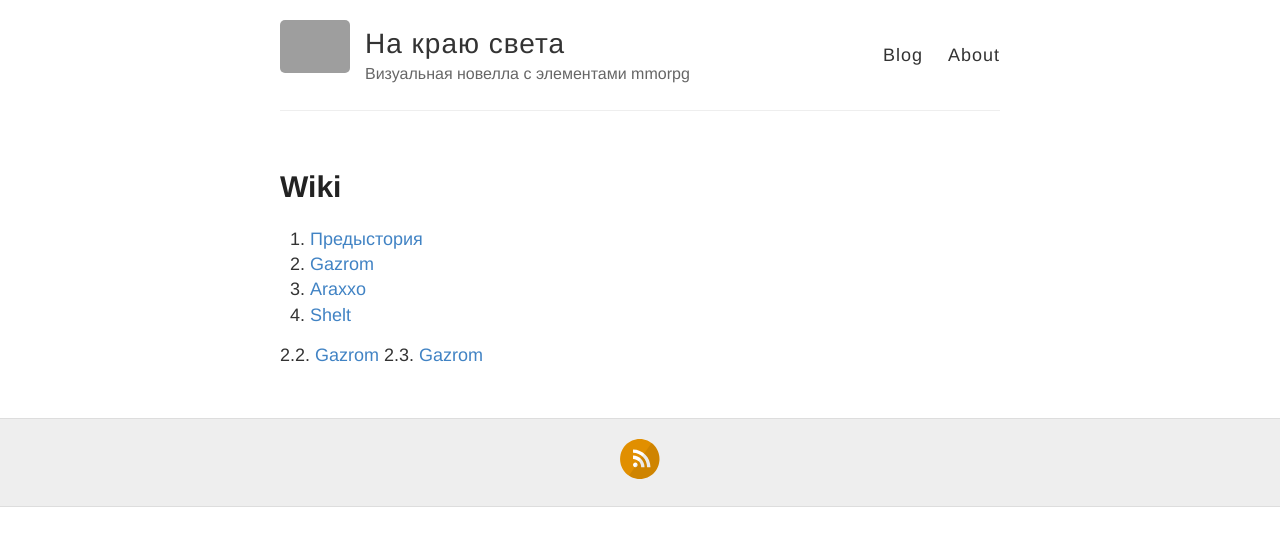
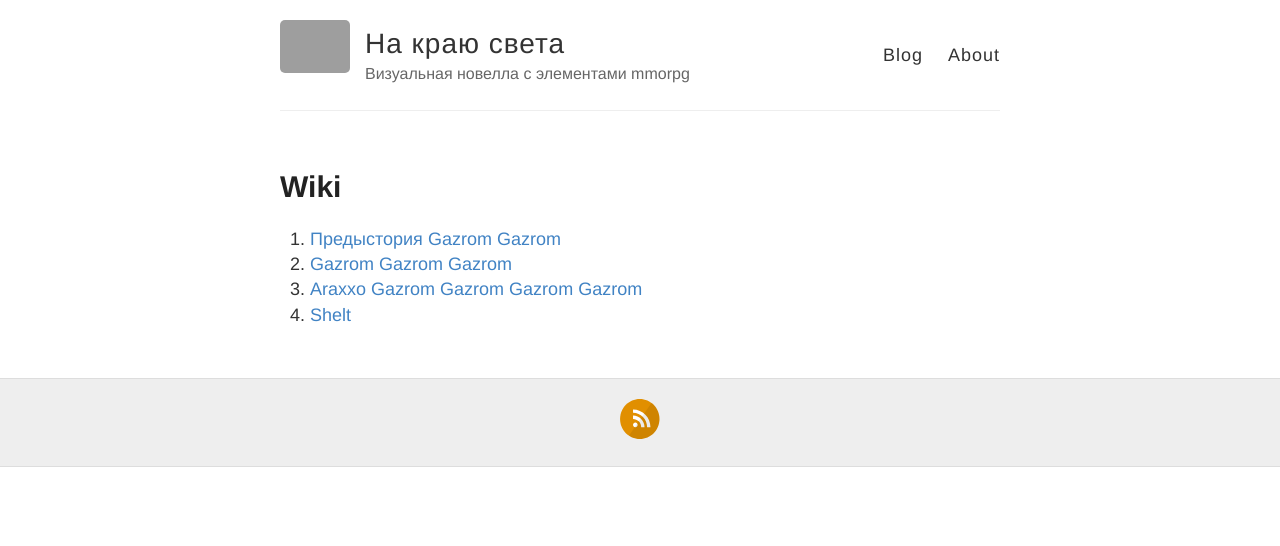
Before and after one commit to IPv6/kristallum, a Jekyll site: the page built from _pages/wiki-index.md, in a window 1280 px wide. Shown: the top 546 px of the page. Built offline with Jekyll 4.4.1, drawn with Linux system fonts in a browser that asks for light colours; grey boxes are pictures that could not be loaded.

Commit message:
sublists test

```diff
--- a/_pages/wiki-index.md
+++ b/_pages/wiki-index.md
@@ -5,9 +5,14 @@ permalink: /pages/wiki-index/
 ---
 
 1. [Предыстория]({% post_url 2016-1-05-Wiki-Gamestory %})
+	[Gazrom]({% post_url 2016-1-04-Wiki-Corp1 %})
+	[Gazrom]({% post_url 2016-1-04-Wiki-Corp1 %})
 2. [Gazrom]({% post_url 2016-1-04-Wiki-Corp1 %})
+	[Gazrom]({% post_url 2016-1-04-Wiki-Corp1 %})
+	[Gazrom]({% post_url 2016-1-04-Wiki-Corp1 %})
 3. [Araxxo]({% post_url 2016-1-03-Wiki-Corp2 %})
+	[Gazrom]({% post_url 2016-1-04-Wiki-Corp1 %})
+	[Gazrom]({% post_url 2016-1-04-Wiki-Corp1 %})
+	[Gazrom]({% post_url 2016-1-04-Wiki-Corp1 %})
+	[Gazrom]({% post_url 2016-1-04-Wiki-Corp1 %})
 4. [Shelt]({% post_url 2016-1-02-Wiki-Corp3 %})
-
-2.2. [Gazrom]({% post_url 2016-1-04-Wiki-Corp1 %})
-2.3. [Gazrom]({% post_url 2016-1-04-Wiki-Corp1 %})
```
